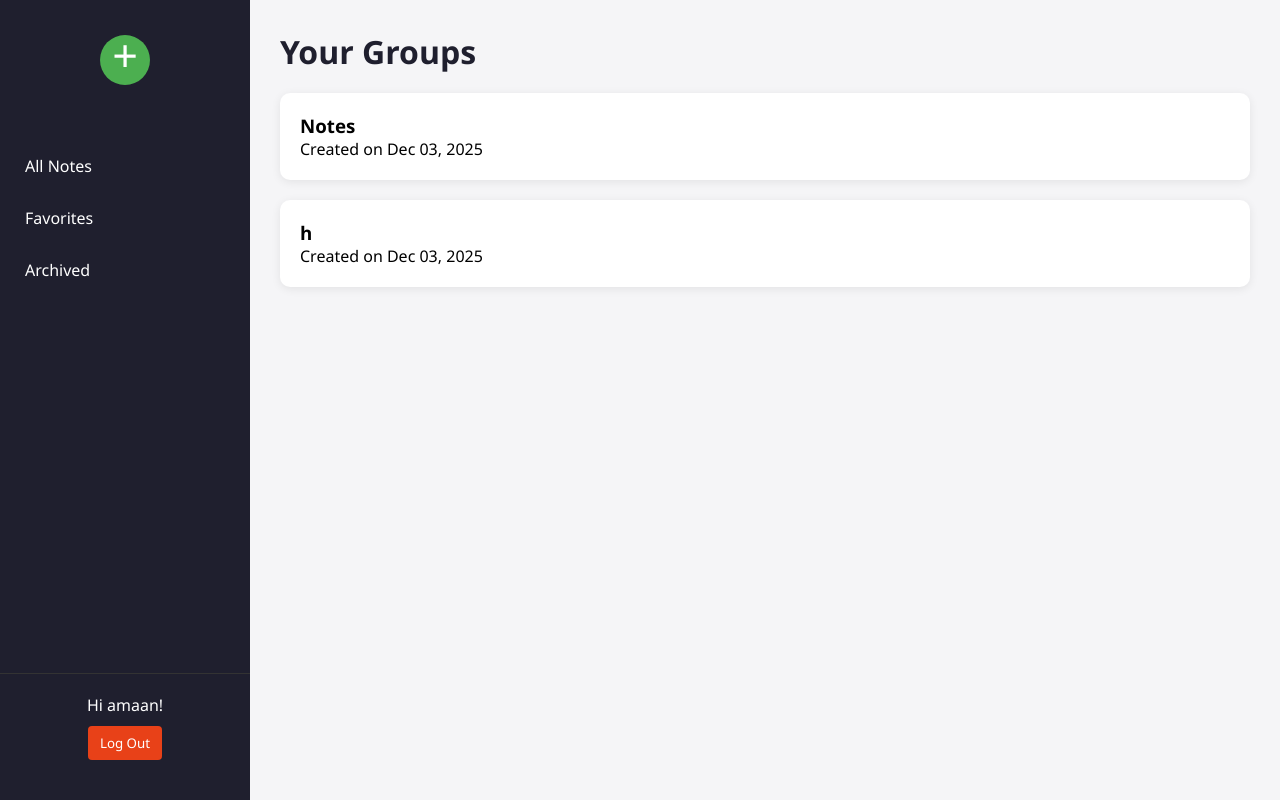
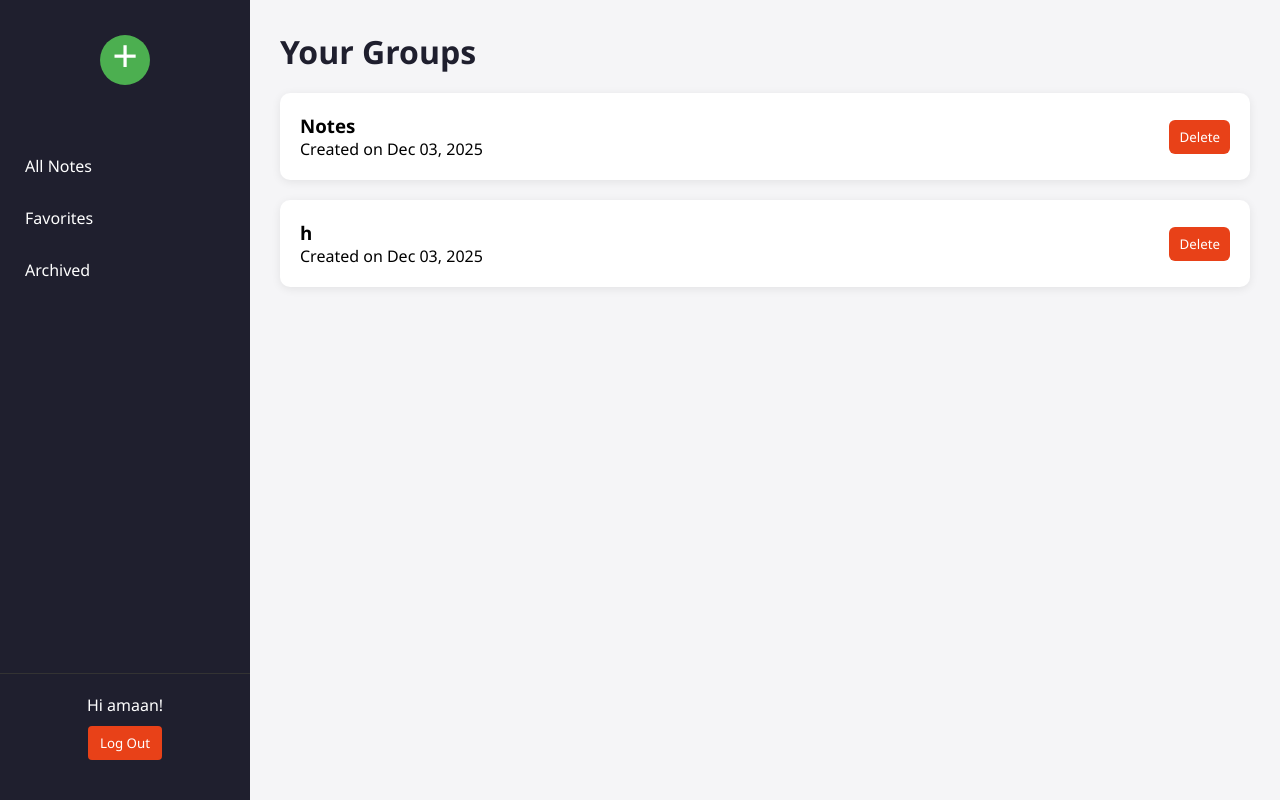
Before and after one commit to amaan1618/ExtolText, a Django app: page /accounts/ in a window 1280 px wide. Run offline with Django 5.2, Linux system fonts and the light colour scheme; a user stored in the database is signed in; data comes from the database, SQL or seed files in the repository; both versions use the stored data as it was after the commit.

Commit message:
Force push updated OCR setup

```diff
--- a/extol/main/static/registration/style.css
+++ b/extol/main/static/registration/style.css
@@ -63,7 +63,7 @@ body {
     background: white;
     border: 2px solid #e2e8f0;
     border-radius: 8px;
-    padding: 12px 16px 8px 16px;
+    padding: 25px 16px 8px 16px;
     color: #1e293b;
     font-size: 16px;
     transition: all 0.2s ease;
@@ -78,7 +78,7 @@ body {
 .input-wrapper label {
     position: absolute;
     left: 16px;
-    top: 12px;
+    top: 1px;
     color: #64748b;
     font-size: 16px;
     transition: all 0.2s ease;
--- a/extol/main/templates/main/mhome.html
+++ b/extol/main/templates/main/mhome.html
@@ -134,10 +134,23 @@ h1 { margin-bottom: 20px; color: #1f1f2e; }
 
     {% for group in groups %}
     <a href="{% url 'group_detail' group.id %}" style="text-decoration: none; color: inherit;">
-        <div class="group-card">
+<div class="group-card">
+    <div style="display:flex; justify-content:space-between; align-items:center;">
+        <div>
             <h3>{{ group.name }}</h3>
             <p>Created on {{ group.created|date:"M d, Y" }}</p>
         </div>
+
+        <!-- Delete button -->
+        <form action="{% url 'delete_group' group.id %}" method="post" onsubmit="return confirm('Delete this group and all notes?');">
+            {% csrf_token %}
+            <button style="background:#e84118; color:white; border:none; padding:8px 10px; border-radius:6px; cursor:pointer;">
+                Delete
+            </button>
+        </form>
+    </div>
+</div>
+
     </a>
     {% empty %}
     <p>No groups yet. Click the + button to create one!</p>
--- a/extol/main/urls.py
+++ b/extol/main/urls.py
@@ -10,6 +10,7 @@ from .views import (
     archived,
     toggle_favorite,
     toggle_archive,
+    delete_group,
 )
 
 urlpatterns = [
@@ -18,6 +19,7 @@ urlpatterns = [
     path("", home, name="home"),
     path("create-group/", create_group, name="create_group"),
     path("group/<int:group_id>/", group_detail, name="group_detail"),
+    path("group/<int:group_id>/delete/", delete_group, name="delete_group"),
     path("group/<int:group_id>/ocr/", group_ocr, name="group_ocr"),
     path("note/<int:note_id>/delete/", delete_note, name="delete_note"),
     path("favorites/", favorites, name="favorites"),
--- a/extol/main/views.py
+++ b/extol/main/views.py
@@ -9,27 +9,30 @@ from django.contrib.auth.forms import UserCreationForm
 from django.urls import reverse_lazy
 from django.http import HttpResponseForbidden
 from .models import Group, Note
-import sys
-import os
 
-OCR_PATH = os.path.join(os.path.dirname(os.path.dirname(__file__)), "..", "ocrproject")
-OCR_PATH = os.path.abspath(OCR_PATH)
+# Path to external OCR project
+OCR_PATH = os.path.abspath(
+    os.path.join(os.path.dirname(os.path.dirname(__file__)), "..", "ocrproject")
+)
 
 if OCR_PATH not in sys.path:
     sys.path.insert(0, OCR_PATH)
-# Import OCR utils
-# Import OCR utils
+
+# import OCR utils
 from ocr_utils import run_ocr, run_ocr_pdf
+
 
 class SignUpView(CreateView):
     form_class = UserCreationForm
     success_url = reverse_lazy("login")
     template_name = "registration/signup.html"
 
+
 @login_required
 def home(request):
     groups = Group.objects.filter(user=request.user)
     return render(request, "main/mhome.html", {"groups": groups})
+
 
 @login_required
 def create_group(request):
@@ -37,7 +40,16 @@ def create_group(request):
         name = request.POST.get("name")
         if name:
             Group.objects.create(user=request.user, name=name)
-        return redirect("home")
+    return redirect("home")
+
+
+@login_required
+def delete_group(request, group_id):
+    group = get_object_or_404(Group, id=group_id, user=request.user)
+    group.delete()
+    messages.success(request, "Group deleted successfully.")
+    return redirect("home")
+
 
 @login_required
 def group_detail(request, group_id):
@@ -67,27 +79,22 @@ def group_ocr(request, group_id):
             return redirect("group_detail", group_id=group.id)
 
         try:
-            ext = file.name.split(".")[-1].lower()
+            ext = file.name.lower().split(".")[-1]
 
             if ext == "pdf":
-                pdf_bytes = file.read()
-                extracted_text = run_ocr_pdf(pdf_bytes)
+                extracted_text = run_ocr_pdf(file.read())
             else:
                 img = Image.open(file)
                 extracted_text = run_ocr(img)
 
             if extracted_text.strip():
-                Note.objects.create(
-                    group=group,
-                    title=title,
-                    text=extracted_text.strip()
-                )
+                Note.objects.create(group=group, title=title, text=extracted_text.strip())
                 messages.success(request, "OCR note created successfully.")
             else:
                 messages.error(request, "OCR returned no usable text.")
 
         except Exception as e:
-            messages.error(request, f"OCR failed: {str(e)}")
+            messages.error(request, f"OCR failed: {e}")
 
         return redirect("group_detail", group_id=group.id)
 
```
Also changed, not shown: extol/db.sqlite3.
